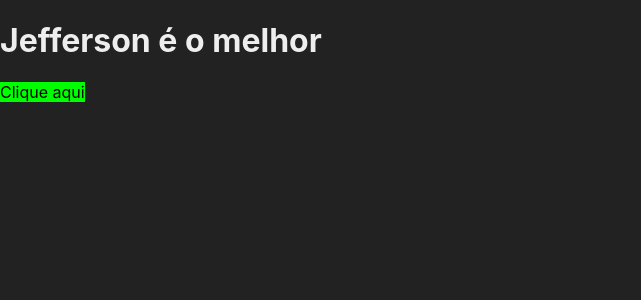
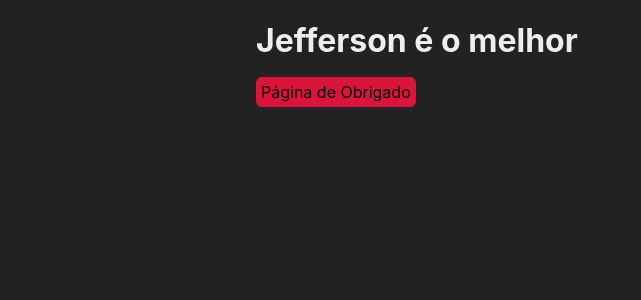
Before and after one commit to jeffersonsodri/capoeira, a Next.js app: page / in a window 1280 px wide. Shown: the top 300 px of the page, without its empty margins (0-641 px from the left). Built offline with nearby package versions, Linux system fonts and the light colour scheme.

Commit message:
Botao bunito

```diff
--- a/src/components/Botao.jsx
+++ b/src/components/Botao.jsx
@@ -1,11 +1,12 @@
 import Link from "next/link";
+import styles from '../styles/Botao.module.css'
 
 export default function Botao(props) {
 
 
   return (
     <div>
-      <Link> </Link>
+      <a className={styles.botao} href={props.rota} >{props.children} </a>
     </div>
   )
 }
--- a/src/pages/index.jsx
+++ b/src/pages/index.jsx
@@ -1,13 +1,13 @@
-import style from '../styles/Home.module.css'
-
+import styles from '../styles/Home.module.css'
+import Botao from '../components/Botao'
 
 
 export default function Home() {
 
   return(
-    <div>
+    <div className={styles.container}>
       <h1>Jefferson é o melhor</h1>
-      <a  className={style.botao} href={'/obrigado'} >Clique aqui</a>
+      <Botao  rota={'/obrigado'} >Página de Obrigado</Botao>
     </div>
   )
 }
--- a/src/pages/obrigado.jsx
+++ b/src/pages/obrigado.jsx
@@ -1,8 +1,8 @@
 
 export default function Obrigado()  {
   return(
-    <div>
-      <divs>Essa é uma página de Obrigado</divs>
+    <div className="container">
+      <div>Essa é uma página de Obrigado</div>
       <h1>Bora lá fazer a página</h1>
     </div>
   )
--- a/src/styles/Botao.module.css
+++ b/src/styles/Botao.module.css
@@ -1,5 +1,7 @@
 .botao {
-
-
+  background-color: crimson;
+  padding: 5px;
+  color: black;
+  border-radius: 6px;
 
 }
--- a/src/styles/Home.module.css
+++ b/src/styles/Home.module.css
@@ -1,5 +1,4 @@
-.botao {
-  background-color: #00ff00;
-  color: #000000;
+.container {
+  margin: 0 20%;
 
 }
```
Also changed, not shown: 1 other file (tests, documents, lock files or other folders).
